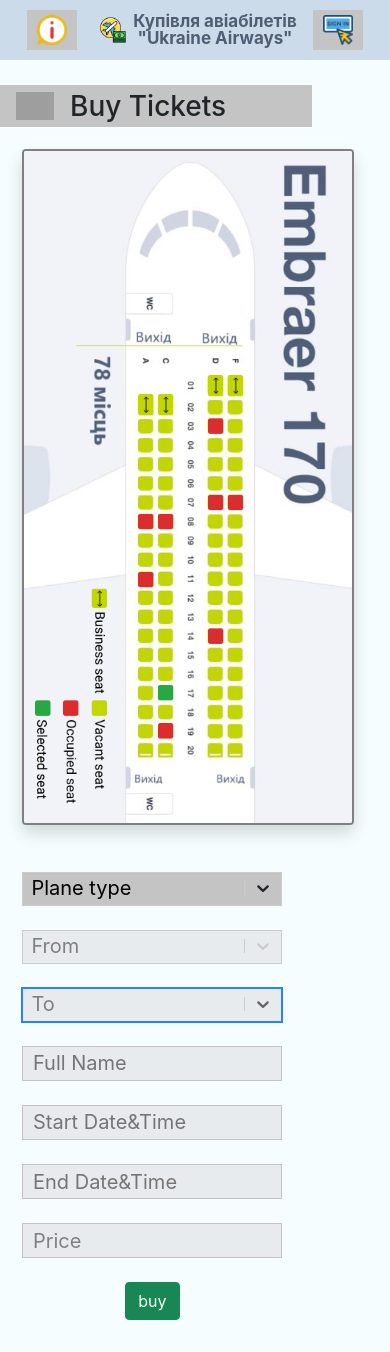
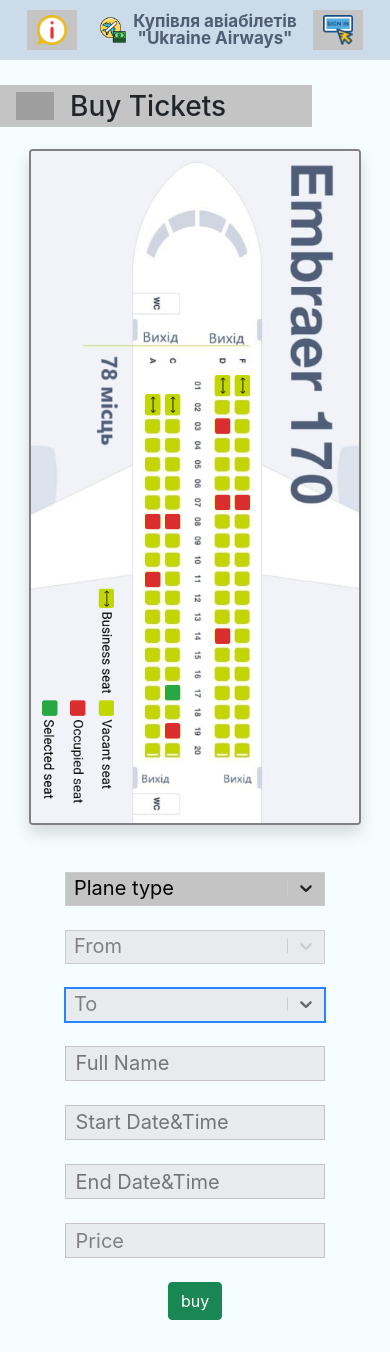
Before and after one commit to dream-team-ALNM/airlines, a React (Create React App) app in the folder frontend/: page / in a window 390 px wide. Before the commit the page ends 1320 px from the top, so only its background shows below. Built offline with nearby package versions, Linux system fonts and the light colour scheme; grey boxes are pictures that could not be loaded.

Commit message:
Fixed margin

```diff
--- a/frontend/src/components/buy-tickets/styles.module.scss
+++ b/frontend/src/components/buy-tickets/styles.module.scss
@@ -1,6 +1,12 @@
 .buyTicketsContainer {
   display: flex;
   flex-flow: row wrap;
+
+  @media only screen and (max-width: 800px) {
+    width: 100%;
+    flex-direction: column;
+    align-items: center;
+  }
 
   .airplaneSeatsImage {
     width: 900px;
@@ -38,13 +44,7 @@
 
   .buyTicketsForms {
     margin: 0 1.4rem;
-
-
-    .buyTicketsFrom {
-      background-color: #e8ebed !important;
-      border: 1px solid #e8ebed;
-      color: black;
-    }
+    margin-bottom: 2rem;
 
     input {
       width: 260px;
```
